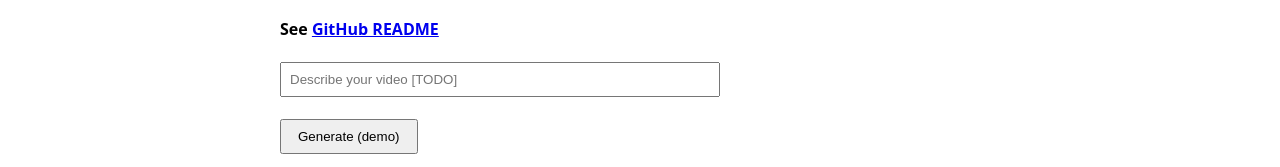
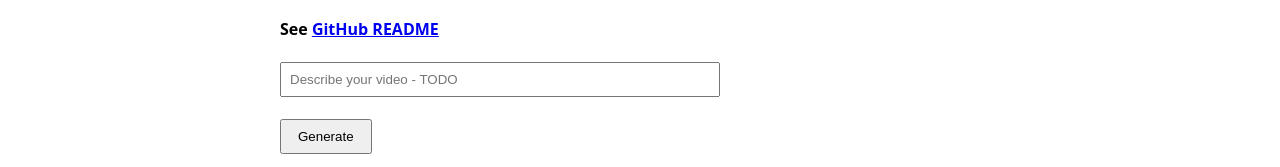
Before and after one commit to keerthanap8898/TextToVideoAPI, a plain HTML site: page VideoGenerator_API/front-end/index.html in a window 1280 px wide. Shown: the part 195-362 px from the top of the page. Drawn offline with Linux system fonts and the light colour scheme.

Commit message:
Update index.html

```diff
--- a/VideoGenerator_API/front-end/index.html
+++ b/VideoGenerator_API/front-end/index.html
@@ -46,7 +46,7 @@
         <input
           name="prompt"
           id="promptInput"
-          placeholder="Describe your video [TODO]"
+          placeholder="Describe your video - TODO"
           style="width:420px;padding:.5rem"
           title="Will not return anything yet - w.i.p"
           required
@@ -65,9 +65,9 @@
 
         <button
           style="padding:.5rem 1rem"
-          title="(Demo)"
+          title="Demo - (Not live yet)"
         >
-          Generate (demo)
+          Generate
         </button>
       </form>
 
```
